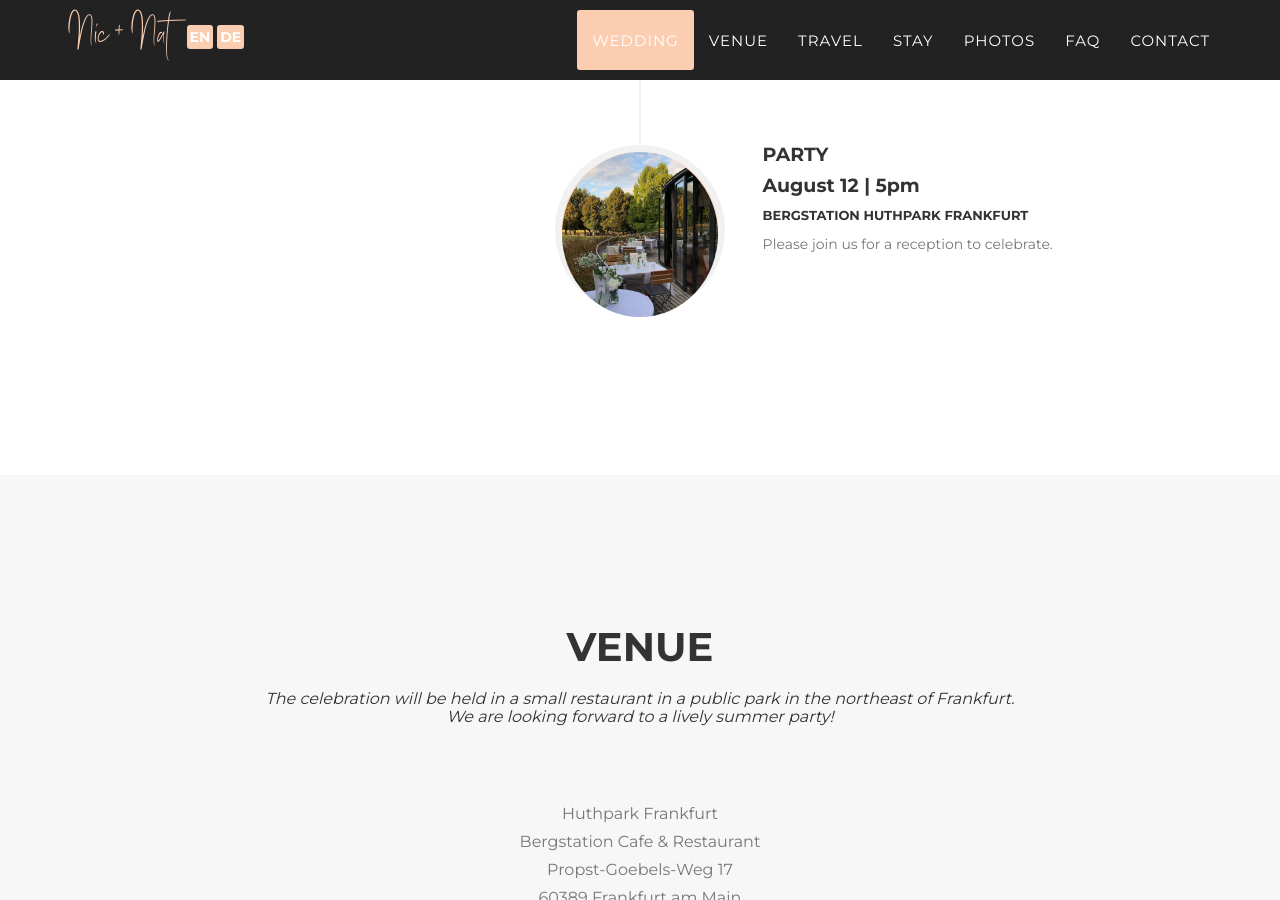
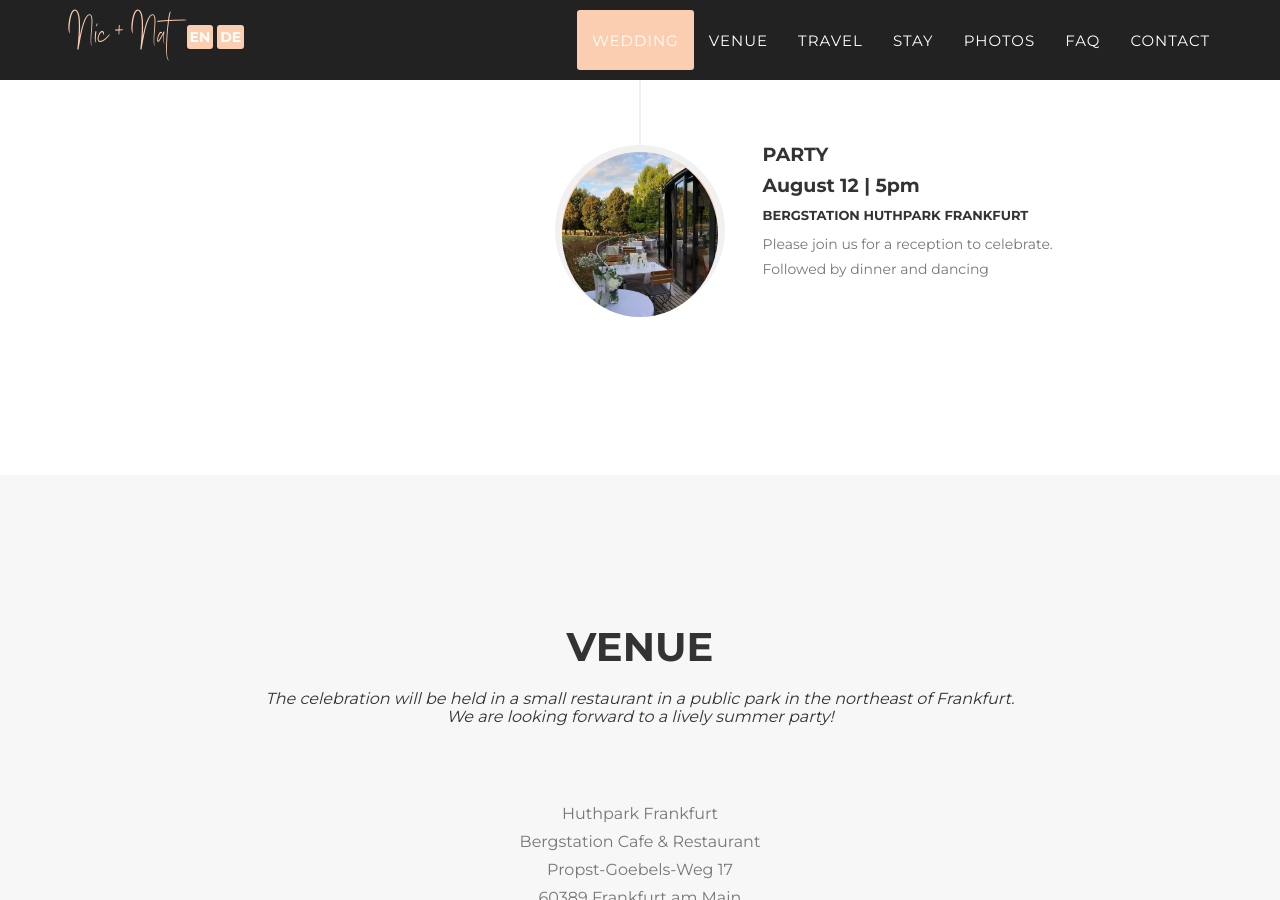
Before and after one commit to nic-nat/wedding, a Jekyll site: the page built from index.html, in a window 1280 px wide and 900 px high, scrolled down 1188 px. Built offline with Jekyll 4.4.1, drawn with Linux system fonts in a browser that asks for light colours; some web fonts are replaced.

Commit message:
Update events.html

```diff
--- a/_includes/en_data/events.html
+++ b/_includes/en_data/events.html
@@ -35,7 +35,7 @@
                                 <h6>Bergstation Huthpark Frankfurt</h6>
                             </div>
                             <div class="timeline-body">
-                                <p class="text-muted">Please join us for a reception to celebrate.<brFollowed by dinner and dancing</p>
+                                <p class="text-muted">Please join us for a reception to celebrate.<br>Followed by dinner and dancing</p>
                             </div>
                         </div>
                     </li>
```
